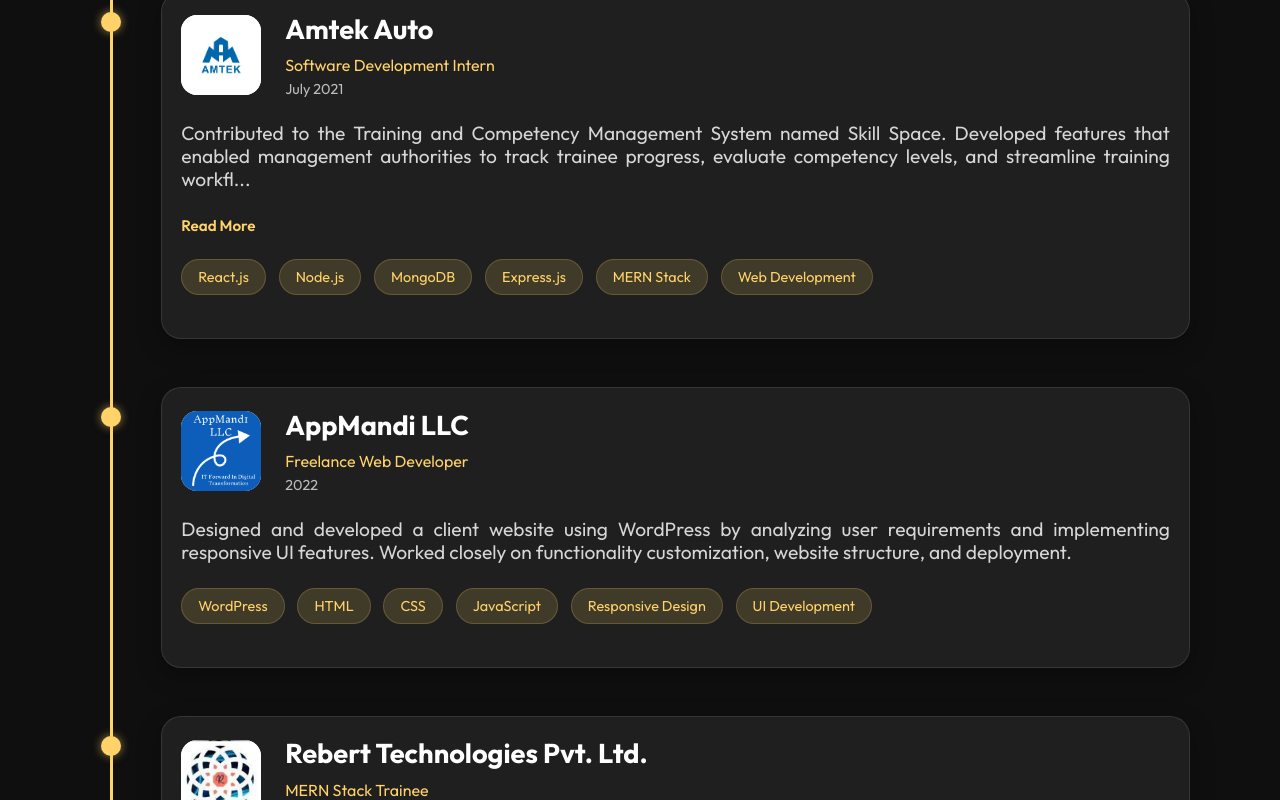
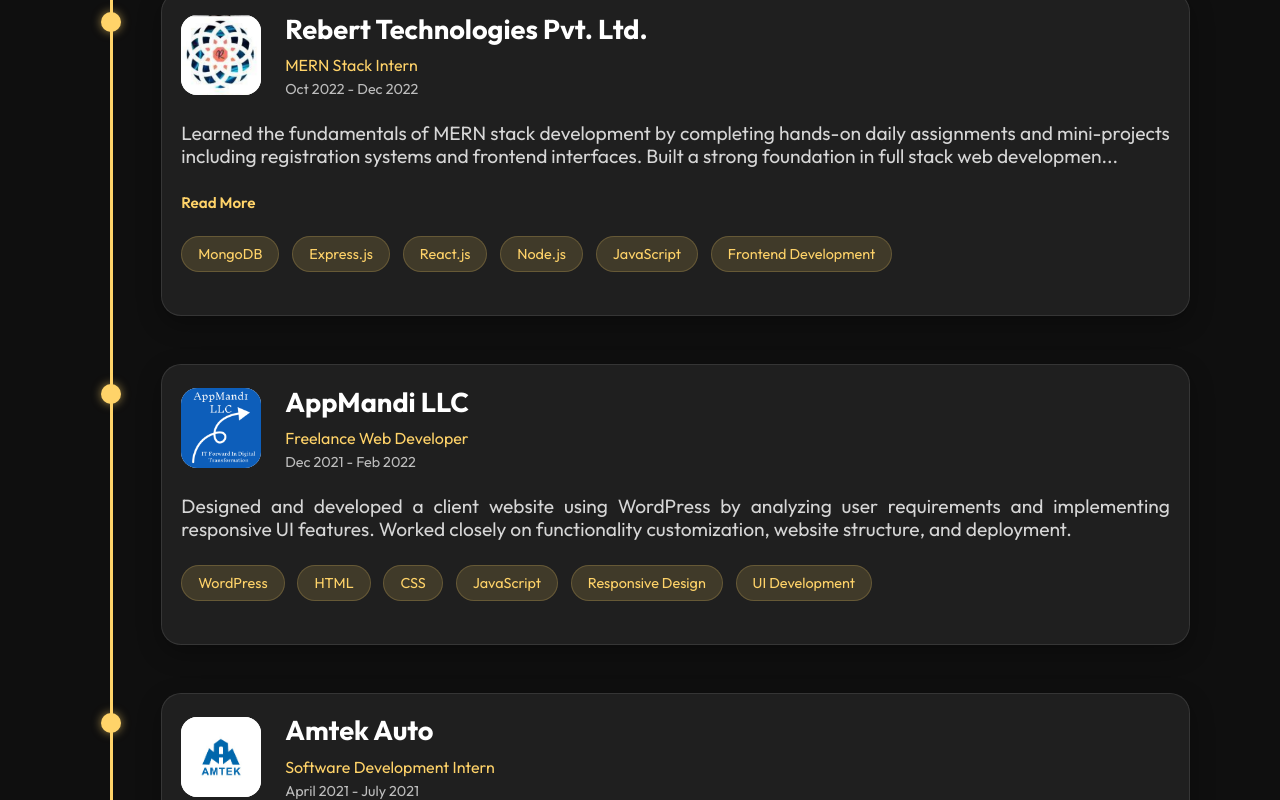
Before and after one commit to Sara-Shaikh-21/portfolio, a React (Create React App) app: page /Experiences in a window 1280 px wide. Shown: the part 1400-2200 px from the top of the page. Built offline with nearby package versions, Linux system fonts and the light colour scheme; some icons are missing.

Commit message:
"Experience data updated "

```diff
--- a/src/components/Experience/experienceData.js
+++ b/src/components/Experience/experienceData.js
@@ -30,7 +30,7 @@
         ],
 
         view:
-            "https://drive.google.com/file/d/12a8b7XOihz5OYbTjPHYv-eVqzvB3OxYf/view?usp=sharing",
+            "https://www.rebert.in",
 
     },
 
@@ -60,7 +60,7 @@
         ],
 
         view:
-            "https://drive.google.com/file/d/12a8b7XOihz5OYbTjPHYv-eVqzvB3OxYf/view?usp=sharing",
+            "https://drive.google.com/file/d/1KMhJZyC3LWXFdGnJ1lXszpYp9Q6LvAGB/view?usp=sharing",
 
 
     },
@@ -93,6 +93,62 @@
 
     },
 
+
+
+
+    {
+        imgsrc: p3,
+
+        title: "Rebert Technologies Pvt. Ltd.",
+
+        role: "MERN Stack Intern",
+
+        duration: "Oct 2022 - Dec 2022",
+
+        text:
+            "Learned the fundamentals of MERN stack development by completing hands-on daily assignments and mini-projects including registration systems and frontend interfaces. Built a strong foundation in full stack web development.",
+
+        tech: [
+            "MongoDB",
+            "Express.js",
+            "React.js",
+            "Node.js",
+            "JavaScript",
+            "Frontend Development",
+        ],
+
+        view:
+            "https://drive.google.com/file/d/1qSKgovn3LnVETX9zHH9YBqs5XFrnLBhz/view?usp=sharing",
+
+
+    },
+
+    {
+        imgsrc: p2,
+
+        title: "AppMandi LLC",
+
+        role: "Freelance Web Developer",
+
+        duration: "Dec 2021 - Feb 2022",
+
+        text:
+            "Designed and developed a client website using WordPress by analyzing user requirements and implementing responsive UI features. Worked closely on functionality customization, website structure, and deployment.",
+
+        tech: [
+            "WordPress",
+            "HTML",
+            "CSS",
+            "JavaScript",
+            "Responsive Design",
+            "UI Development",
+        ],
+
+        view: "https://drive.google.com/file/d/1Hf9H7_V59TQB1hXvSMTRn3lk_aR3v_gi/view?usp=sharing",
+
+
+    },
+
     {
         imgsrc: p1,
 
@@ -100,7 +156,7 @@
 
         role: "Software Development Intern",
 
-        duration: "July 2021",
+        duration: "April 2021 - July 2021",
 
         text:
             "Contributed to the Training and Competency Management System named Skill Space. Developed features that enabled management authorities to track trainee progress, evaluate competency levels, and streamline training workflows through an interactive web platform.",
@@ -120,58 +176,6 @@
 
     },
 
-    {
-        imgsrc: p2,
-
-        title: "AppMandi LLC",
-
-        role: "Freelance Web Developer",
-
-        duration: "2022",
-
-        text:
-            "Designed and developed a client website using WordPress by analyzing user requirements and implementing responsive UI features. Worked closely on functionality customization, website structure, and deployment.",
-
-        tech: [
-            "WordPress",
-            "HTML",
-            "CSS",
-            "JavaScript",
-            "Responsive Design",
-            "UI Development",
-        ],
-
-        view: "https://www.appmand1.com/",
-
-
-    },
-
-    {
-        imgsrc: p3,
-
-        title: "Rebert Technologies Pvt. Ltd.",
-
-        role: "MERN Stack Trainee",
-
-        duration: "2021",
-
-        text:
-            "Learned the fundamentals of MERN stack development by completing hands-on daily assignments and mini-projects including registration systems and frontend interfaces. Built a strong foundation in full stack web development.",
-
-        tech: [
-            "MongoDB",
-            "Express.js",
-            "React.js",
-            "Node.js",
-            "JavaScript",
-            "Frontend Development",
-        ],
-
-        view:
-            "https://drive.google.com/file/d/1pgOM9an4TpBWr1xUR-DDL1X8eFCQPiFv/view?usp=sharing",
-
-
-    },
 ];
 
 export default ExperienceData;
```
